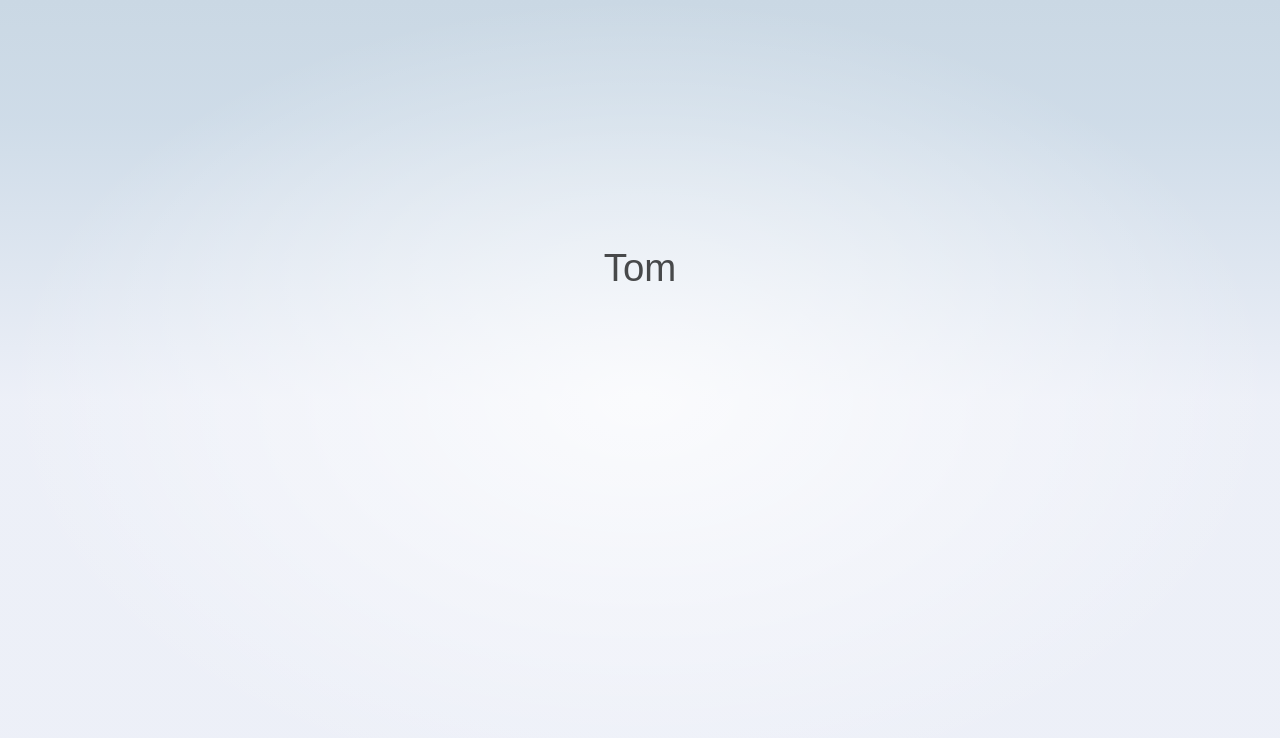
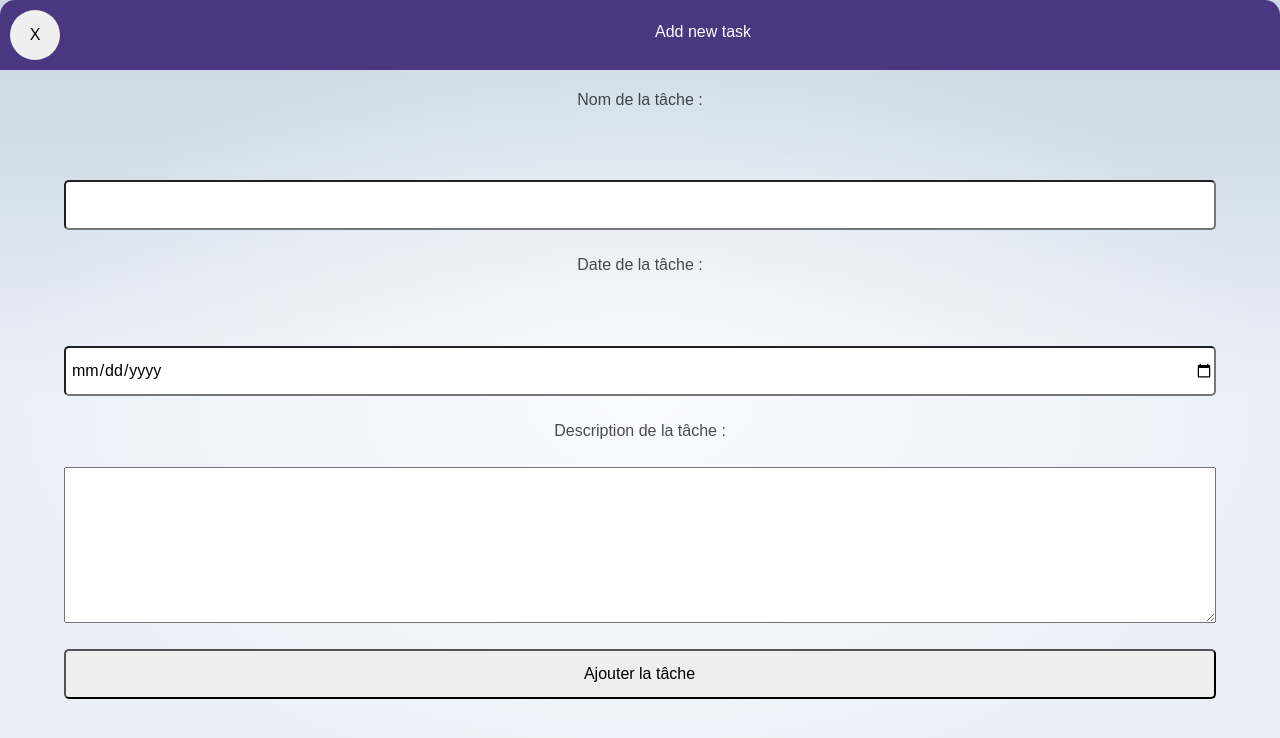
Before and after one commit to Xeless/Workshop-Svelte, a SvelteKit app in the folder my-svelte-app/: page / in a window 1280 px wide. Shown: the top 738 px of the page. Built offline with nearby package versions, Linux system fonts and the light colour scheme.

Commit message:
add modal

```diff
--- a/my-svelte-app/src/app.css
+++ b/my-svelte-app/src/app.css
@@ -1,5 +1,7 @@
 @import '@fontsource/fira-mono';
-
+* {
+	box-sizing: border-box;
+}
 :root {
 	--font-body: Arial, -apple-system, BlinkMacSystemFont, 'Segoe UI', Roboto, Oxygen, Ubuntu,
 		Cantarell, 'Open Sans', 'Helvetica Neue', sans-serif;
@@ -105,3 +107,7 @@ button:focus:not(:focus-visible) {
 	width: 1px;
 	white-space: nowrap;
 }
+
+main  {
+	width: 100%;
+}
--- a/my-svelte-app/src/routes/+layout.svelte
+++ b/my-svelte-app/src/routes/+layout.svelte
@@ -19,12 +19,11 @@
 	}
 
 	main {
-		flex: 1;
+
 		display: flex;
 		flex-direction: column;
-		padding: 1rem;
 		width: 100%;
-		max-width: 64rem;
+
 		margin: 0 auto;
 		box-sizing: border-box;
 	}
--- a/my-svelte-app/src/routes/+page.svelte
+++ b/my-svelte-app/src/routes/+page.svelte
@@ -1,26 +1,9 @@
 <script>
-
+import Modal from './Modal.svelte'
 </script>
 
+<Modal/>
 
-
-<section>
-<h1>Tom</h1>
-
-
-</section>
-
-<style>
-	section {
-		display: flex;
-		flex-direction: column;
-		justify-content: center;
-		align-items: center;
-		flex: 0.6;
-	}
-
-	h1 {
-		width: 100%;
-	}
+<style lang="scss">
 
 </style>
--- /dev/null
+++ b/my-svelte-app/src/routes/Modal.svelte
@@ -0,0 +1,170 @@
+<script>
+	import moment from "moment";
+	let now = moment();
+
+	console.log(now.format('YYYY-MM-DD'));
+
+	export let taskName = "";
+	export let taskDescription = "";
+	export let taskDate = "";
+	export let errorFound = false;
+
+	export let errors = {taskName: "", taskDescription: "", taskDate: ""};
+
+	function validate(name, description, date) {
+		errorFound = false;
+		let tempErrors = {taskName: "", taskDescription: "", taskDate: ""};
+
+		// Les messages d'erreur pour taskName
+		if (name === "") {
+			tempErrors.taskName = "Ce champ est vide !";
+		} else if (name.length < 3) {
+			tempErrors.taskName = `Il manque ${3 - name.length} charactères dans votre task name`;
+		} else if (name.length > 10) {
+			tempErrors.taskName = `Il y a ${name.length - 10} charactères en trop dans votre task name`;
+		}
+
+		// Les messages d'erreur pour taskDescription
+		if (description === "") {
+			tempErrors.taskDescription = "Ce champ est vide !";
+		} else if (description.length < 15) {
+			tempErrors.taskDescription = `Il manque ${15 - description.length} charactères dans votre description`;
+		} else if (description.length > 255) {
+			tempErrors.taskDescription = `Il y a ${description.length -255} charactères en trop dans votre description`;
+		}
+
+		// Les messages d'erreur pour taskDate
+		if (date === "") {
+			tempErrors.taskDate = "Ce champ est vide !";
+		}
+
+
+		errors = tempErrors;
+
+		if (errors.taskName || errors.taskDescription || errors.taskDate) {
+			errorFound = true;
+		}
+	}
+
+	function handleKeyup() {
+		if (errorFound) {
+			validate(taskName, taskDescription, taskDate);
+		}
+
+	}
+
+	function addTask(event) {
+		event.preventDefault();
+
+		validate(taskName, taskDescription, taskDate);
+
+		if (!errorFound) {
+			console.log("Ajouter la tâche au local storage");
+		} else {
+			console.log("Des erreurs ont été trouvées, la tâche n'a pas été ajoutée");
+		}
+	}
+	</script>
+
+	<section>
+		<div class="modal-header">
+			<button>X</button>
+			<div class="title-header">
+				<h2>Add new task</h2>
+			</div>
+		</div>
+		<form on:submit={addTask}>
+			<label for="taskName">Nom de la tâche :</label>
+			<br>
+			<input type="text" name="taskName" id="taskName" bind:value={taskName} on:keyup={handleKeyup}>
+			{#if errors.taskName}
+			<p class="error">{errors.taskName}</p>
+			{/if}
+
+			<label for="taskDate">Date de la tâche :</label>
+			<br>
+			<input type="date" name="taskDate" id="taskDate" bind:value={taskDate}  on:keyup={handleKeyup}>
+			{#if errors.taskDate}
+			<p class="error">{errors.taskDate}</p>
+			{/if}
+
+			<label for="taskDescription">Description de la tâche :</label>
+			<textarea name="description" id="taskDescription" cols="30" rows="10" bind:value={taskDescription} on:keyup={handleKeyup}></textarea>
+			{#if errors.taskDescription}
+			<p class="error">{errors.taskDescription}</p>
+			{/if}
+
+
+
+			<input type="submit" value="Ajouter la tâche">
+		</form>
+
+		<h1>{taskName}</h1>
+	</section>
+
+	<style scoped lang="scss">
+		section {
+			width: 100%;
+			display: flex;
+			flex-direction: column;
+			justify-content: center;
+			align-items: center;
+			flex: 0.6;
+
+			.modal-header {
+				width: 100%;
+				background-color: #4A3780;
+				border-top-left-radius: 15px;
+				border-top-right-radius: 15px;
+				color: white;
+				padding: 10px;
+				display: flex;
+				flex-direction: row;
+				justify-content: space-between;
+
+				button {
+					border-radius: 100%;
+					border: none;
+					width: 50px;
+					height: 50px;
+				}
+
+				.title-header {
+					width: 90%;
+					text-align: center;
+				}
+			}
+
+			form {
+				position: relative;
+				width: 100%;
+				height: 80vh;
+				display: flex;
+				flex-direction: column;
+				justify-content: space-around;
+				align-items: center;
+				gap: 5px;
+				padding-top: 10px;
+
+				input {
+					width: 90%;
+					height: 50px;
+					padding-left: 5px;
+					border-radius: 5px;
+				}
+
+				textarea {
+					width: 90%;
+				}
+
+				.error {
+					color: red;
+					font-size: 0.9em;
+				}
+			}
+		}
+
+		h1 {
+			width: 100%;
+		}
+	</style>
--- a/my-svelte-app/svelte.config.js
+++ b/my-svelte-app/svelte.config.js
@@ -1,7 +1,15 @@
 import adapter from '@sveltejs/adapter-auto';
+import sveltePreprocess from 'svelte-preprocess';
+import path from 'path';
+
 
 /** @type {import('@sveltejs/kit').Config} */
 const config = {
+	preprocess: sveltePreprocess({
+    scss: {
+      includePaths: [path.resolve('src')],
+    },
+  }),
 	kit: {
 		// adapter-auto only supports some environments, see https://kit.svelte.dev/docs/adapter-auto for a list.
 		// If your environment is not supported, or you settled on a specific environment, switch out the adapter.
```
Also changed, not shown: my-svelte-app/src/lib/images/Header.svg (added).
